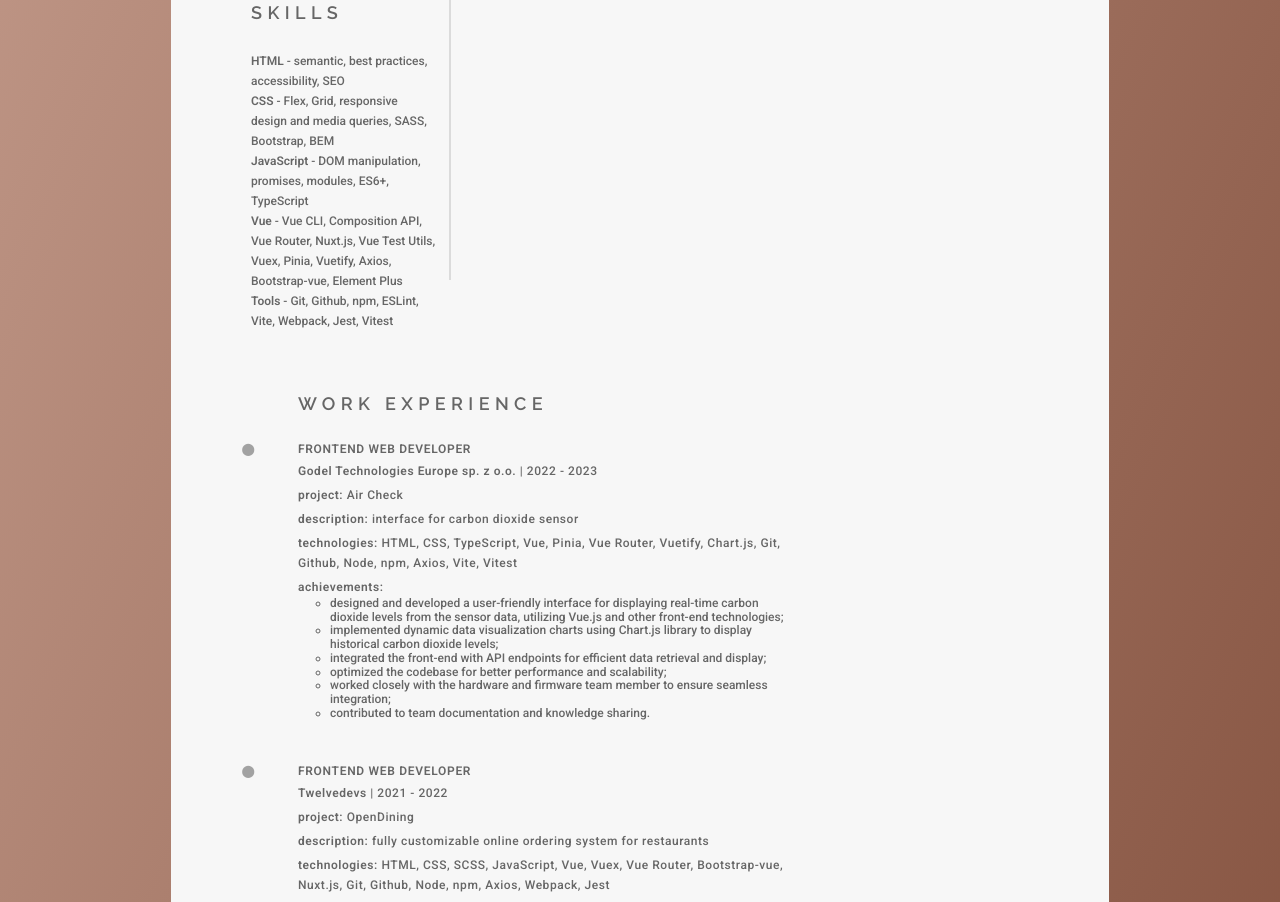
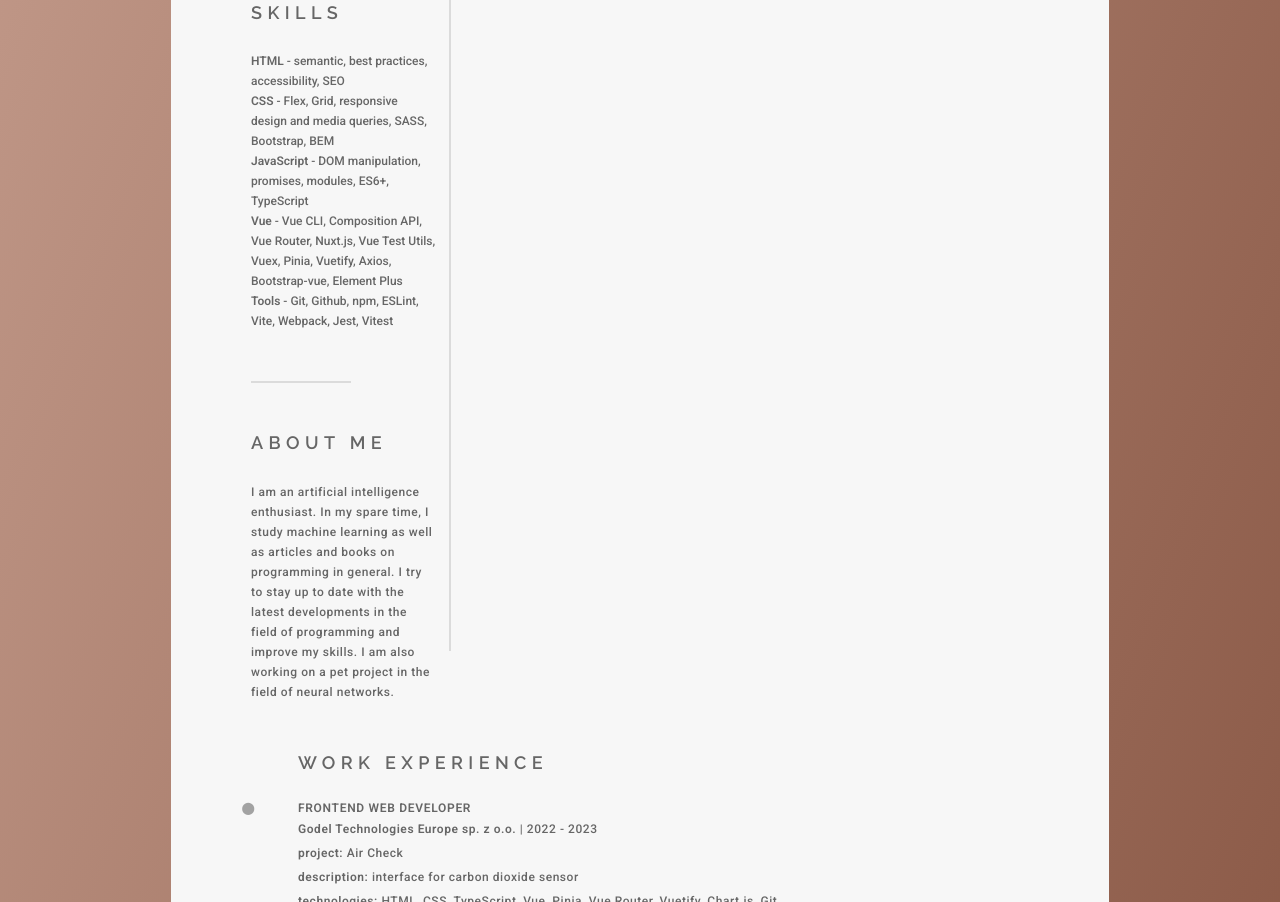
Before and after one commit to siarhei-tratsiak/cv, a website built with Vite: page index.html in a window 1280 px wide. Shown: the part 1535-2437 px from the top of the page. Built offline with nearby package versions, Linux system fonts and the light colour scheme.

Commit message:
add About Me section

```diff
--- a/index.html
+++ b/index.html
@@ -196,6 +196,18 @@
           </li>
         </ul>
       </section>
+
+      <section class="subsection">
+        <h3 class="header section__header">About Me</h3>
+
+        <p class="paragraph">
+          I am an artificial intelligence enthusiast. In my spare time, I study
+          machine learning as well as articles and books on programming in
+          general. I try to stay up to date with the latest developments in the
+          field of programming and improve my skills. I am also working on a
+          pet project in the field of neural networks.
+        </p>
+      </section>
     </div>
 
     <section class="section right-section">
```
